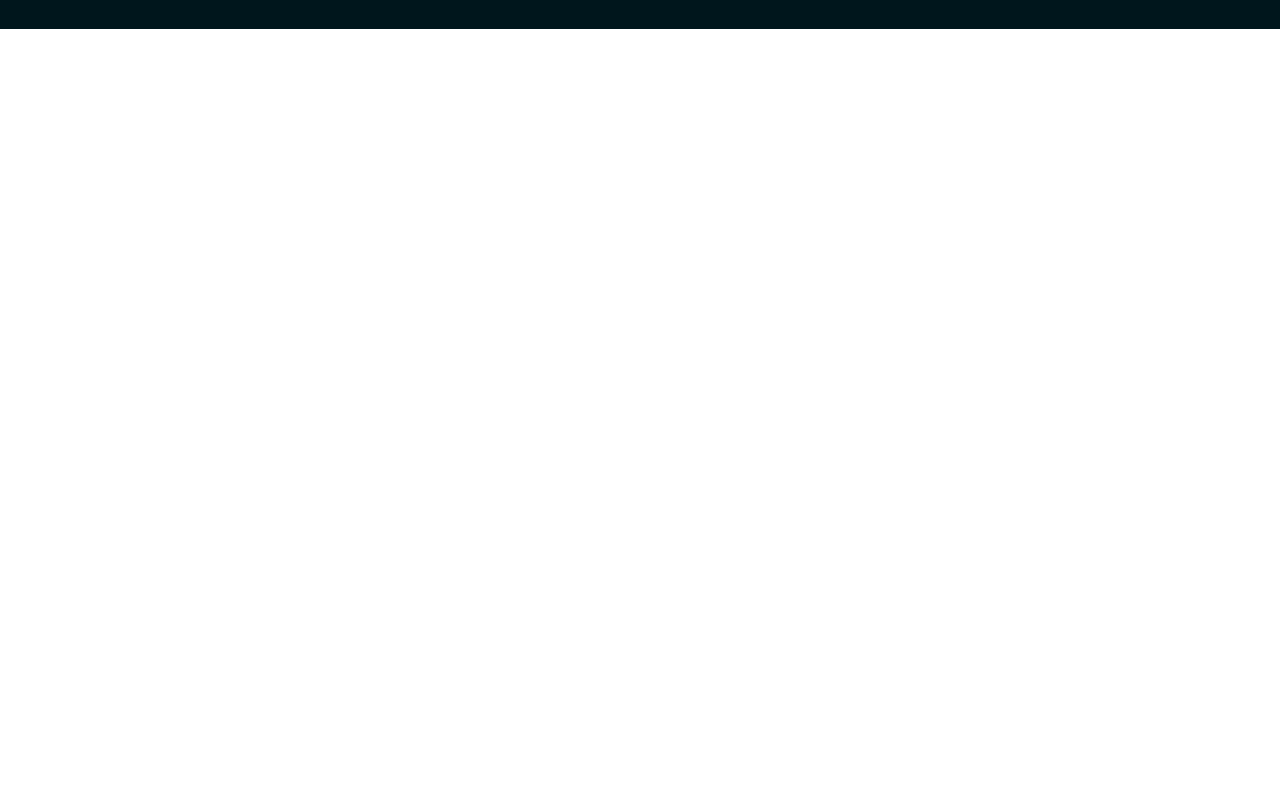
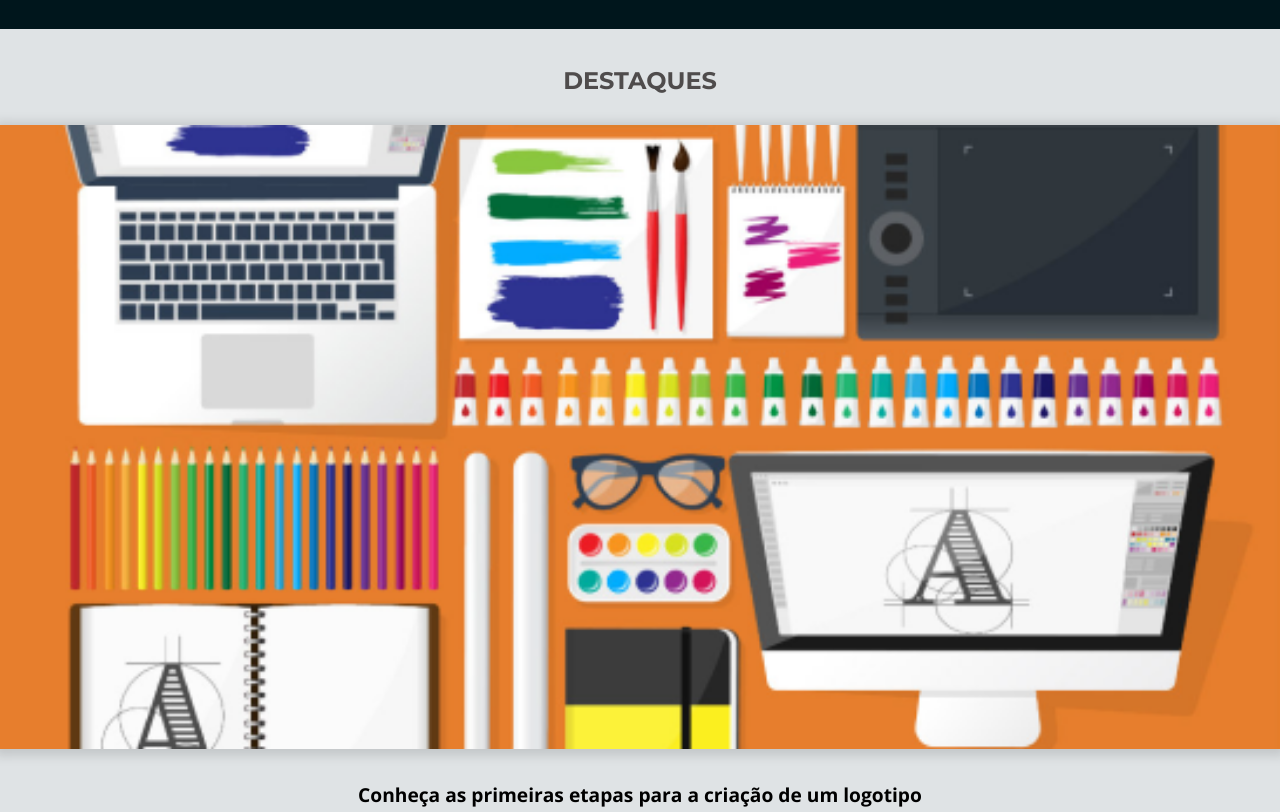
Before and after one commit to leka-sda/layoutsResponsivosAlura, a plain HTML site: page index.html in a window 1280 px wide. Shown: the part 380-1192 px from the top of the page. Before the commit the page ends 800 px from the top, so only its background shows below. Drawn offline with nearby package versions, Linux system fonts and the light colour scheme.

Commit message:
Início da aula 3 (Alura).

```diff
--- /dev/null
+++ b/css/destaques.css
@@ -0,0 +1,40 @@
+.destaques {
+  background-color: var(--azul-claro);
+  padding-top: 2.5rem;
+  padding-bottom: 2rem;
+}
+
+.destaques__titulo {
+  color: var(--cinza-escuro);
+  font-weight: 700;
+  font-size: 1.5rem;
+  font-family: var(--montserrat);
+  text-transform: uppercase;
+  text-align: center;
+  margin-bottom: 2rem;
+}
+
+.destaques__painel {
+  display: flex;
+  flex-direction: column;
+  align-items: center;
+  margin-bottom: 2rem;
+}
+
+.destaques__painel-imagem {
+  width: 100vw;
+  box-shadow: 0 2px 10px 5px #00000020;
+  margin-bottom: 2rem;
+}
+
+.destaques__painel-texto {
+  font-weight: 700;
+  font-size: 1.2rem;
+  line-height: normal;
+}
+
+.destaques__botao {
+  color: var(--vermelho-forte);
+  border-color: var(--vermelho-forte);
+  margin: 0 auto;
+}
--- a/index.html
+++ b/index.html
@@ -18,6 +18,7 @@
   <link href="css/base.css" rel="stylesheet">
   <link href="css/cabecalho.css" rel="stylesheet">
   <link href="css/chamada.css" rel="stylesheet">
+  <link href="css/destaques.css" rel="stylesheet">
 
 </head>
 
@@ -43,6 +44,22 @@
       <p class="chamada__texto">Apeperia tem um jeito inovador de comparar e montar aplicativos para pequenas e médias empresas.</p>
       <a href="#" class="chamada__botao botao">Conheça os planos</a>
     </section>
+
+    <section class="destaques container">
+      <h2 class="destaques__titulo">Destaques</h2>
+      <a href="#">
+        <figure class="destaques__painel">
+          <img src="img/comecando-criar-logotipo.png" alt="Painel do post sobre criação de logotipo" class="destaques__painel-imagem">
+          <figcaption class="destaques__painel-texto">Conheça as primeiras etapas para a criação de um logotipo</figcaption>
+        </figure>
+      </a>
+      <a href="#">
+        <figure class="destaques__painel">
+          <img src="img/dicas-fotografia.png" alt="Painel do post sobre fotografia com celular" class="destaques__painel-imagem">
+          <figcaption class="destaques__painel-texto">Veja dicas de como fotografar usando seu celular</figcaption>
+        </figure>
+      </a><a href="#" class="destaques__botao botao">Receber destaques por email</a></section>
+
   </main>
 </body>
 
```
